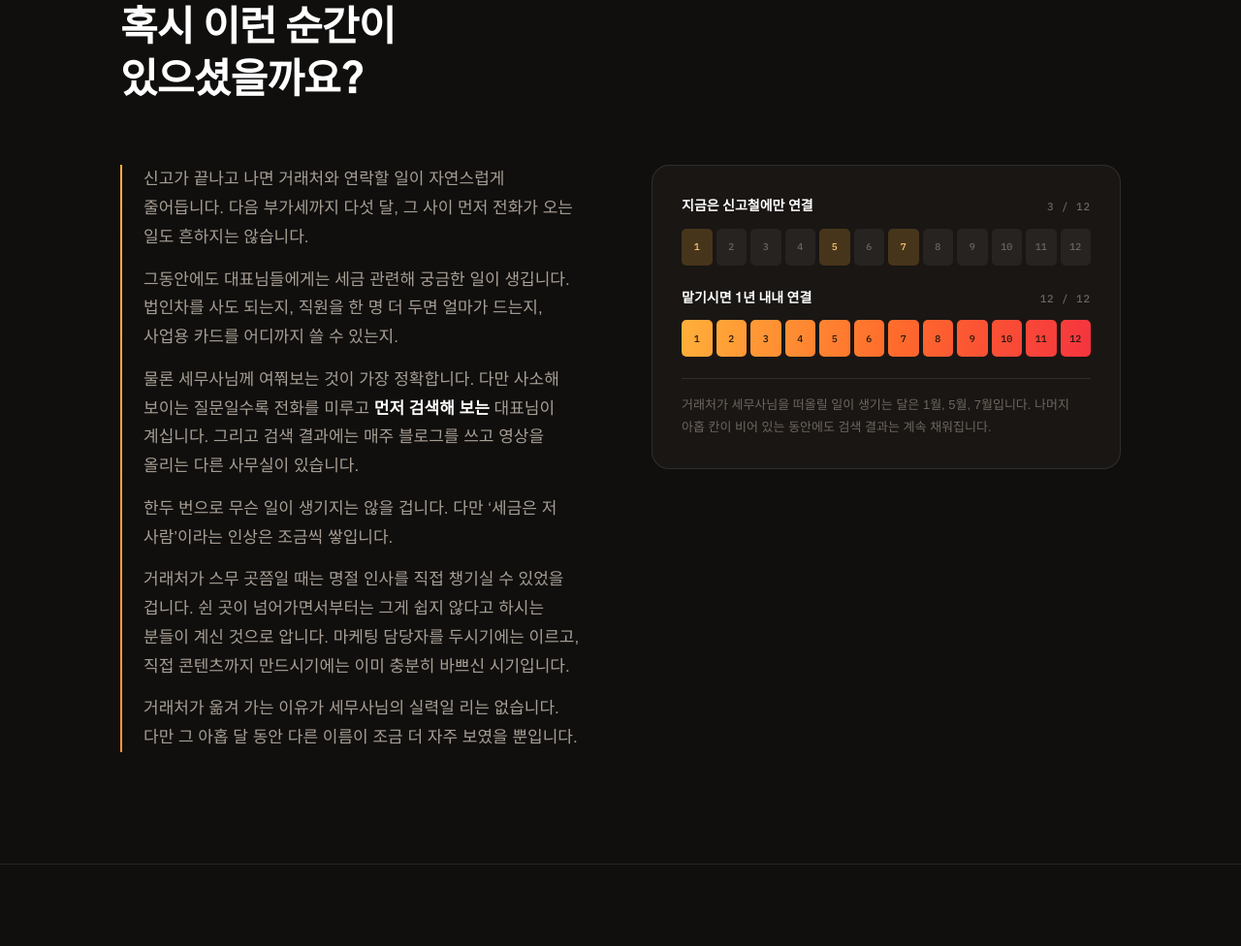
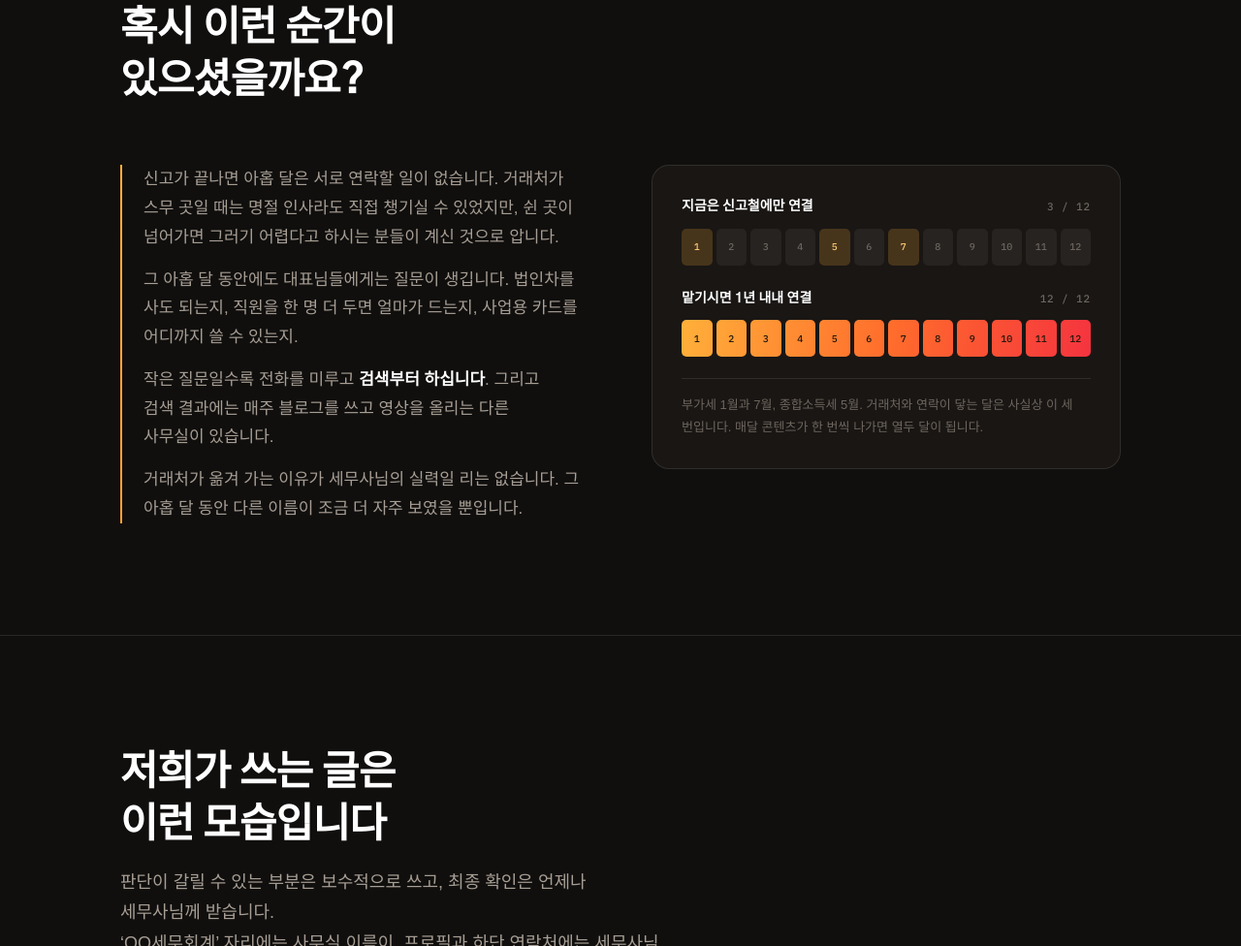
Before and after one commit to nugget-letter/tax-brending-message, a plain HTML site: page index.html in a window 1280 px wide. Shown: the part 1022-1998 px from the top of the page at 97% size. Drawn offline with Linux system fonts and the light colour scheme; a web font is replaced by a local one.

Commit message:
문제 섹션 압축, 연표 각주를 그래픽 설명으로 교체
- 문제 섹션 본문 6문단 → 4문단 (512자 → 331자). 히어로·연표와 겹치던
  도입부와 "인상이 쌓입니다" 추상 문단을 삭제하고, 규모(스무 곳/쉰 곳)를
  도입부 한 문장으로 흡수. 공백 → 질문 발생 → 검색 이탈 → 실력 방어
  순서로 정리.
- 연표 각주가 읽히지 않던 원인 수정. "나머지 아홉 칸"은 위 그래픽을
  가리키는데 글만으로는 지시 대상을 알 수 없었고, "검색 결과는 계속
  채워집니다"는 주어가 없어 누가 무엇을 한다는 뜻인지 불명확했음.
  그래프의 3/12와 12/12를 그대로 풀어쓰는 문장으로 교체.

Co-Authored-By: Claude Opus 5 <noreply@anthropic.com>

```diff
--- a/index.html
+++ b/index.html
@@ -432,12 +432,10 @@ footer{border-top:1px solid var(--line);padding-block:34px;color:var(--ink-3);fo
     </div>
     <div class="problem-grid">
       <div class="quote-block rv">
-        <p>신고가 끝나고 나면 거래처와 연락할 일이 자연스럽게 줄어듭니다. 다음 부가세까지 다섯 달, 그 사이 먼저 전화가 오는 일도 흔하지는 않습니다.</p>
-        <p>그동안에도 대표님들에게는 세금 관련해 궁금한 일이 생깁니다. 법인차를 사도 되는지, 직원을 한 명 더 두면 얼마가 드는지, 사업용 카드를 어디까지 쓸 수 있는지.</p>
-        <p>물론 세무사님께 여쭤보는 것이 가장 정확합니다. 다만 사소해 보이는 질문일수록 전화를 미루고 <strong style="color:var(--ink)">먼저 검색해 보는</strong> 대표님이 계십니다. 그리고 검색 결과에는 매주 블로그를 쓰고 영상을 올리는 다른 사무실이 있습니다.</p>
-        <p>한두 번으로 무슨 일이 생기지는 않을 겁니다. 다만 ‘세금은 저 사람’이라는 인상은 조금씩 쌓입니다.</p>
-        <p>거래처가 스무 곳쯤일 때는 명절 인사를 직접 챙기실 수 있었을 겁니다. 쉰 곳이 넘어가면서부터는 그게 쉽지 않다고 하시는 분들이 계신 것으로 압니다. 마케팅 담당자를 두시기에는 이르고, 직접 콘텐츠까지 만드시기에는 이미 충분히 바쁘신 시기입니다.</p>
-        <p>거래처가 옮겨 가는 이유가 세무사님의 실력일 리는 없습니다. 다만 그 아홉 달 동안 다른 이름이 조금 더 자주 보였을 뿐입니다.</p>
+        <p>신고가 끝나면 아홉 달은 서로 연락할 일이 없습니다. 거래처가 스무 곳일 때는 명절 인사라도 직접 챙기실 수 있었지만, 쉰 곳이 넘어가면 그러기 어렵다고 하시는 분들이 계신 것으로 압니다.</p>
+        <p>그 아홉 달 동안에도 대표님들에게는 질문이 생깁니다. 법인차를 사도 되는지, 직원을 한 명 더 두면 얼마가 드는지, 사업용 카드를 어디까지 쓸 수 있는지.</p>
+        <p>작은 질문일수록 전화를 미루고 <strong style="color:var(--ink)">검색부터 하십니다</strong>. 그리고 검색 결과에는 매주 블로그를 쓰고 영상을 올리는 다른 사무실이 있습니다.</p>
+        <p>거래처가 옮겨 가는 이유가 세무사님의 실력일 리는 없습니다. 그 아홉 달 동안 다른 이름이 조금 더 자주 보였을 뿐입니다.</p>
       </div>
 
       <div class="year rv">
@@ -457,7 +455,7 @@ footer{border-top:1px solid var(--line);padding-block:34px;color:var(--ink-3);fo
             <div class="m">9</div><div class="m">10</div><div class="m">11</div><div class="m">12</div>
           </div>
         </div>
-        <p class="year-foot">거래처가 세무사님을 떠올릴 일이 생기는 달은 1월, 5월, 7월입니다. 나머지 아홉 칸이 비어 있는 동안에도 검색 결과는 계속 채워집니다.</p>
+        <p class="year-foot">부가세 1월과 7월, 종합소득세 5월. 거래처와 연락이 닿는 달은 사실상 이 세 번입니다. 매달 콘텐츠가 한 번씩 나가면 열두 달이 됩니다.</p>
       </div>
     </div>
   </div>
```
